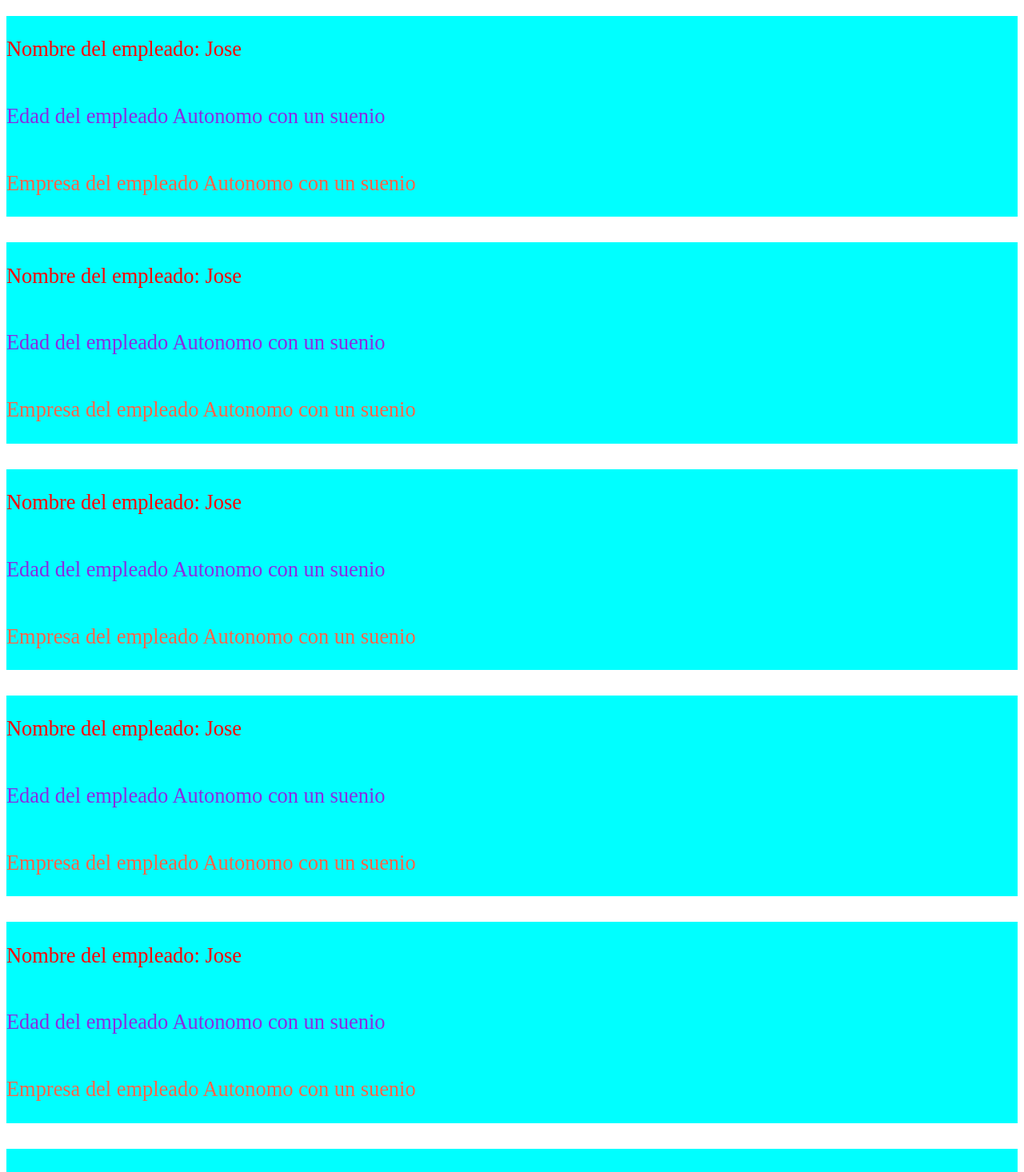
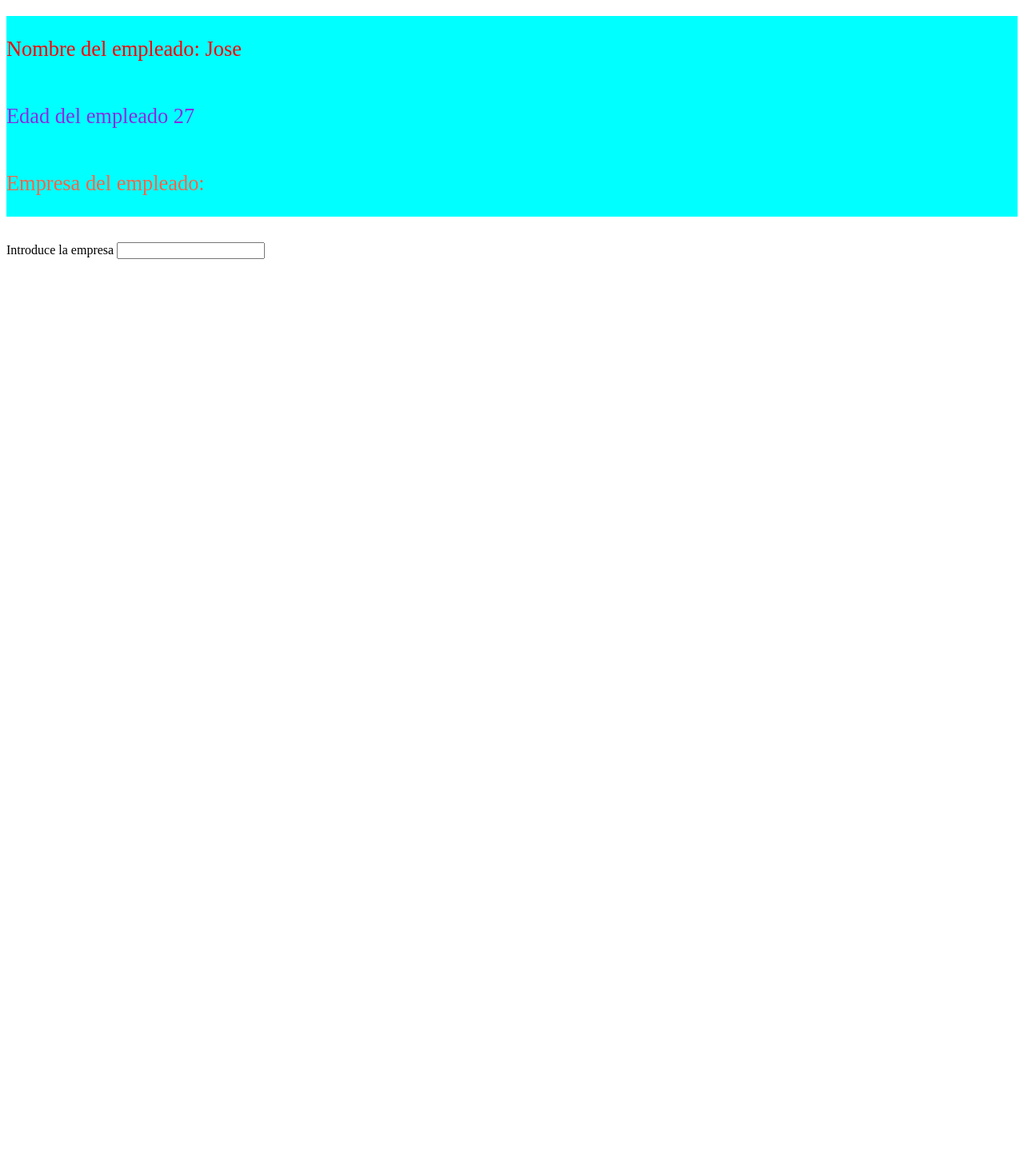
Before and after one commit to NikolaiKoz/Angular---Practice, an Angular app in the folder Angular-first-project/: page / in a window 1280 px wide. Shown: the part 120-1586 px from the top of the page at 80% size. After the commit the page ends 800 px from the top, so only its background shows below. Built offline with nearby package versions, Linux system fonts and the light colour scheme.

Commit message:
feat: :zap: Ejemplo de variables con # en un input

```diff
--- a/Angular-first-project/src/app/empleado/empleado.component.html
+++ b/Angular-first-project/src/app/empleado/empleado.component.html
@@ -1,5 +1,10 @@
 <div class="empleado">
     <p class="empleado__nombre">Nombre del empleado: {{getNombre()}}</p>
-    <p class="empleado__edad">Edad del empleado {{getEdad() + 20 > 35 ? getEmpresa() : getNombre()}}</p>
-    <p class="empleado__empresa">Empresa del empleado {{getEmpresa()}}</p>
+    <p class="empleado__edad">Edad del empleado {{getEdad()}}</p>
+    <p class="empleado__empresa">Empresa del empleado: {{empresa.value}}</p>
 </div>
+
+Introduce la empresa <input type="text" #empresa (keyup)="0">
+
+
+<!-- <input type="button" value="Dale!" (click)="llamaEmpresa(empresa.value)"/> -->
--- a/Angular-first-project/src/app/empleado/empleado.component.ts
+++ b/Angular-first-project/src/app/empleado/empleado.component.ts
@@ -15,7 +15,7 @@ export class EmpleadoComponent {
 
   private nombre: string = "Jose";
   private edad: number = 27;
-  private empresa: string = "Autonomo con un suenio";
+  //private empresa: string = "Autonomo con un suenio";
 
 
   getNombre(){
@@ -26,8 +26,11 @@ export class EmpleadoComponent {
     return this.edad;
   }
 
-  getEmpresa(){
-    return this.empresa;
-  }
+  // getEmpresa(){
+  //   return this.empresa;
+  // }
+
+  llamaEmpresa(value: String){}
+
 
 }
--- a/Angular-first-project/src/app/empleados/empleados.component.html
+++ b/Angular-first-project/src/app/empleados/empleados.component.html
@@ -1,8 +1,3 @@
 <h1 class="title">Empleados de la empresa</h1>
 
 <app-empleado></app-empleado>
-<app-empleado></app-empleado>
-<app-empleado></app-empleado>
-<app-empleado></app-empleado>
-<app-empleado></app-empleado>
-<app-empleado></app-empleado>
```
